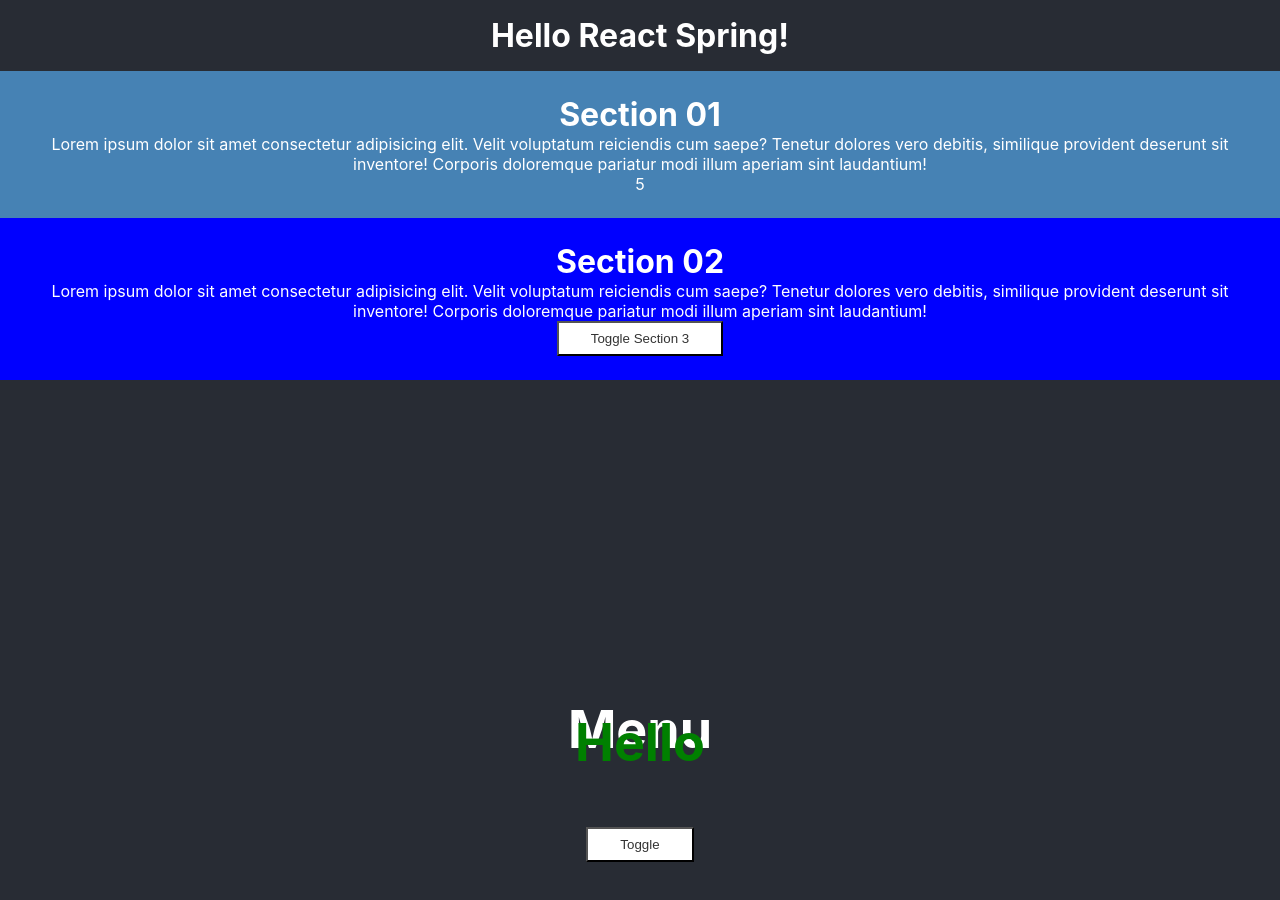
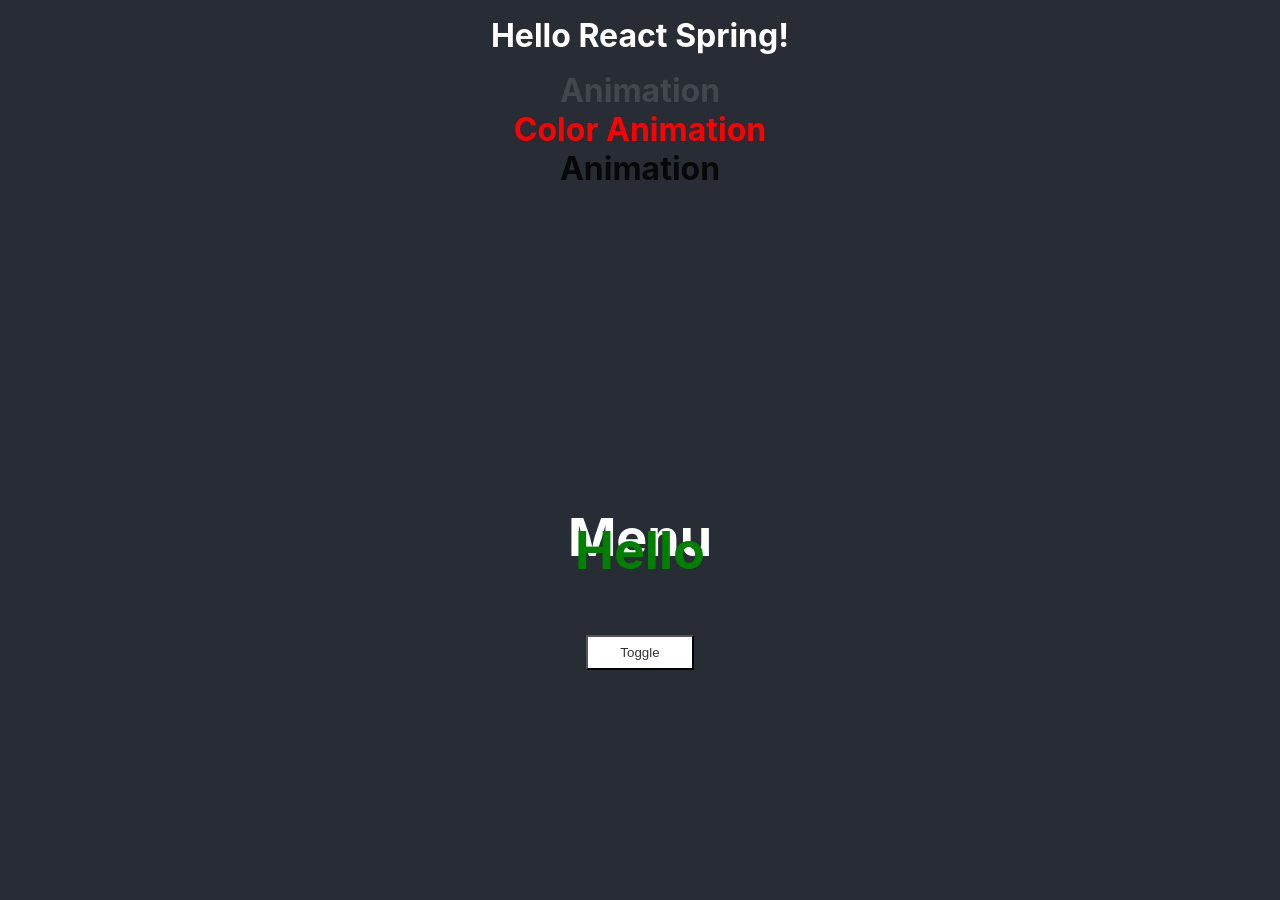
Before and after one commit to jsoomie/animations-folder, a React (Create React App) app in the folder react-spring-tuts/: page / in a window 1280 px wide. Shown: the top 900 px of the page. Built offline with nearby package versions, Linux system fonts and the light colour scheme.

Commit message:
chore: create spring test

```diff
--- a/react-spring-tuts/src/App.tsx
+++ b/react-spring-tuts/src/App.tsx
@@ -1,11 +1,12 @@
 import "./App.css";
 import { Home } from "pages";
-import { Menu, Traversy } from "components";
+import { Menu, Traversy, Junk } from "components";
 function App() {
   return (
     <div className="App">
       <Home />
-      <Traversy />
+      {/* <Traversy /> */}
+      <Junk />
       <header className="App-header">
         <Menu />
       </header>
--- /dev/null
+++ b/react-spring-tuts/src/components/Junk/index.tsx
@@ -0,0 +1,36 @@
+import { useSpring, animated } from "react-spring";
+
+export const Junk = () => {
+  const spring = useSpring({
+    loop: true,
+    from: { opacity: 0 },
+    opacity: 1,
+    config: {
+      duration: 5000,
+    },
+  });
+
+  const colorSpring = useSpring({
+    from: { color: "blue" },
+    color: "rgb(255, 0, 0)",
+  });
+
+  const multiSpring = useSpring({
+    loop: true,
+    from: { opacity: 0, color: "red" },
+    to: [
+      { opacity: 1, color: "#FFAAEE" },
+      { opacity: 1, color: "red" },
+      { opacity: 0.5, color: "#008000" },
+      { opacity: 0.8, color: "black" },
+    ],
+  });
+
+  return (
+    <div>
+      <animated.h1 style={spring}>Animation</animated.h1>
+      <animated.h1 style={colorSpring}>Color Animation</animated.h1>
+      <animated.h1 style={multiSpring}>Animation</animated.h1>
+    </div>
+  );
+};
--- a/react-spring-tuts/src/components/index.ts
+++ b/react-spring-tuts/src/components/index.ts
@@ -1,3 +1,4 @@
 export { Menu } from "./Menu";
 export { Toggle } from "./Toggle";
 export { Traversy } from "./Traversy";
+export { Junk } from "./Junk";
```
Also changed, not shown: 1 other file (tests, documents, lock files or other folders).
